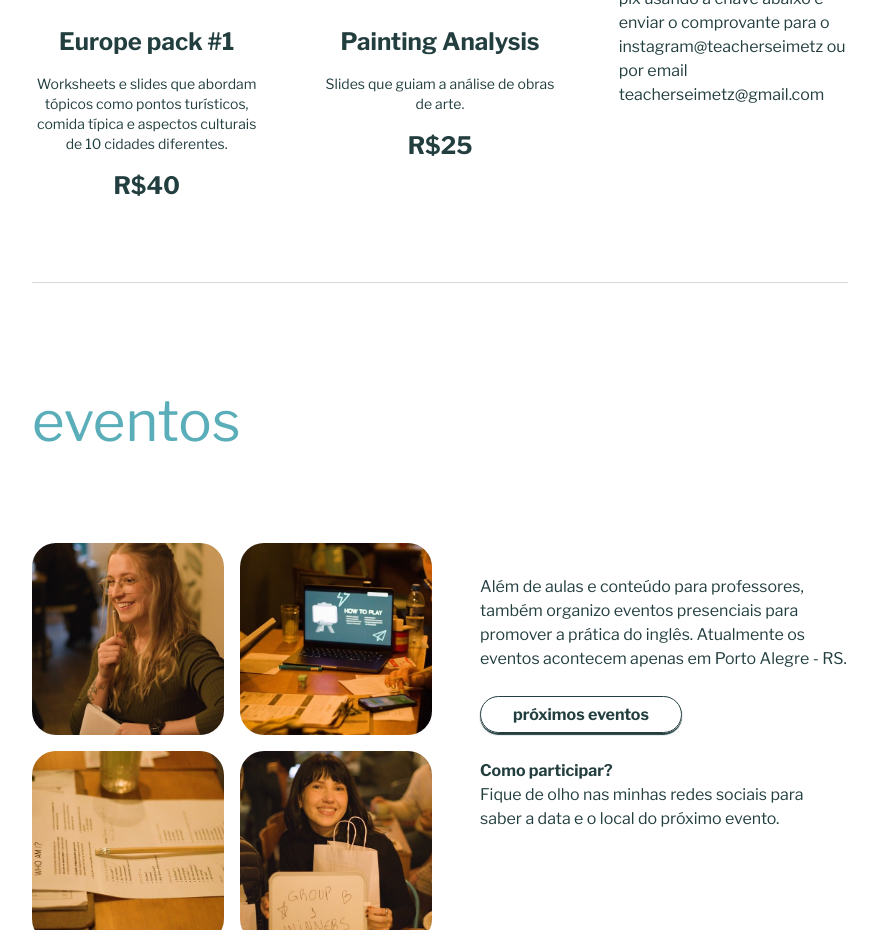
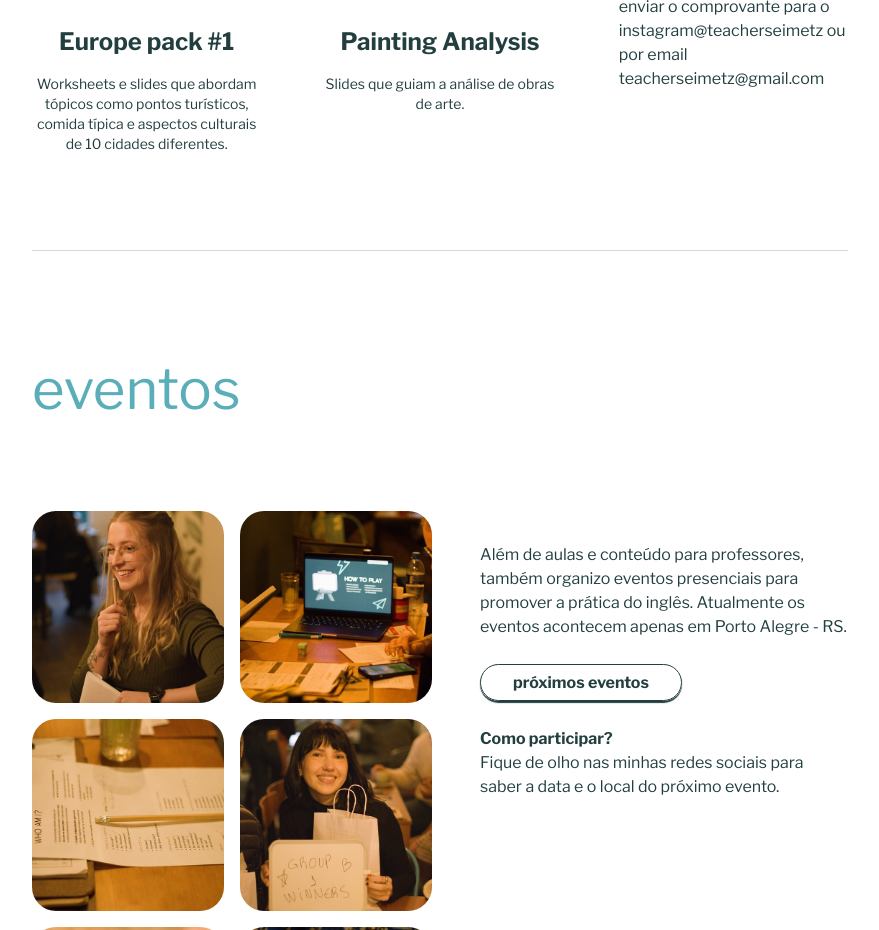
Before and after one commit to teacherseimetz/teacherseimetz, a Next.js app: page / in a window 1280 px wide. Shown: the part 3300-4230 px from the top of the page, without its empty margins (200-1079 px from the left). Built offline with nearby package versions, Linux system fonts and the light colour scheme.

Commit message:
Remove price from lesson plan

```diff
--- a/src/components/LessonPlans.tsx
+++ b/src/components/LessonPlans.tsx
@@ -35,7 +35,6 @@ export const LessonPlans = () => {
               Worksheets e slides que abordam tópicos como pontos turísticos,
               comida típica e aspectos culturais de 10 cidades diferentes.
             </p>
-            <span className="font-bold text-2xl">R$40</span>
           </article>
 
           <article className="flex flex-col items-center text-center">
@@ -53,7 +52,6 @@ export const LessonPlans = () => {
             <p className="mb-4 text-sm">
               Slides que guiam a análise de obras de arte.
             </p>
-            <span className="font-bold text-2xl">R$25</span>
           </article>
 
           <section className="flex flex-col justify-center">
```
